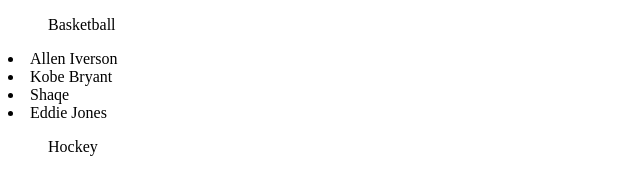
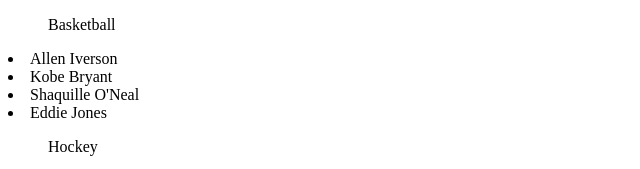
Before and after one commit to valensh1/GitTesting, a plain HTML site: page index.html in a window 1280 px wide. Shown: the top 169 px of the page, 0-640 px from the left. Drawn offline with Linux system fonts and the light colour scheme.

Commit message:
Spelled out Shaq's complete name

```diff
--- a/index.html
+++ b/index.html
@@ -10,7 +10,7 @@
     <ol>Basketball</ol>
     <li>Allen Iverson</li>
     <li>Kobe Bryant</li>
-    <li>Shaqe</li>
+    <li>Shaquille O'Neal</li>
     <li>Eddie Jones</li>
 
 
```
